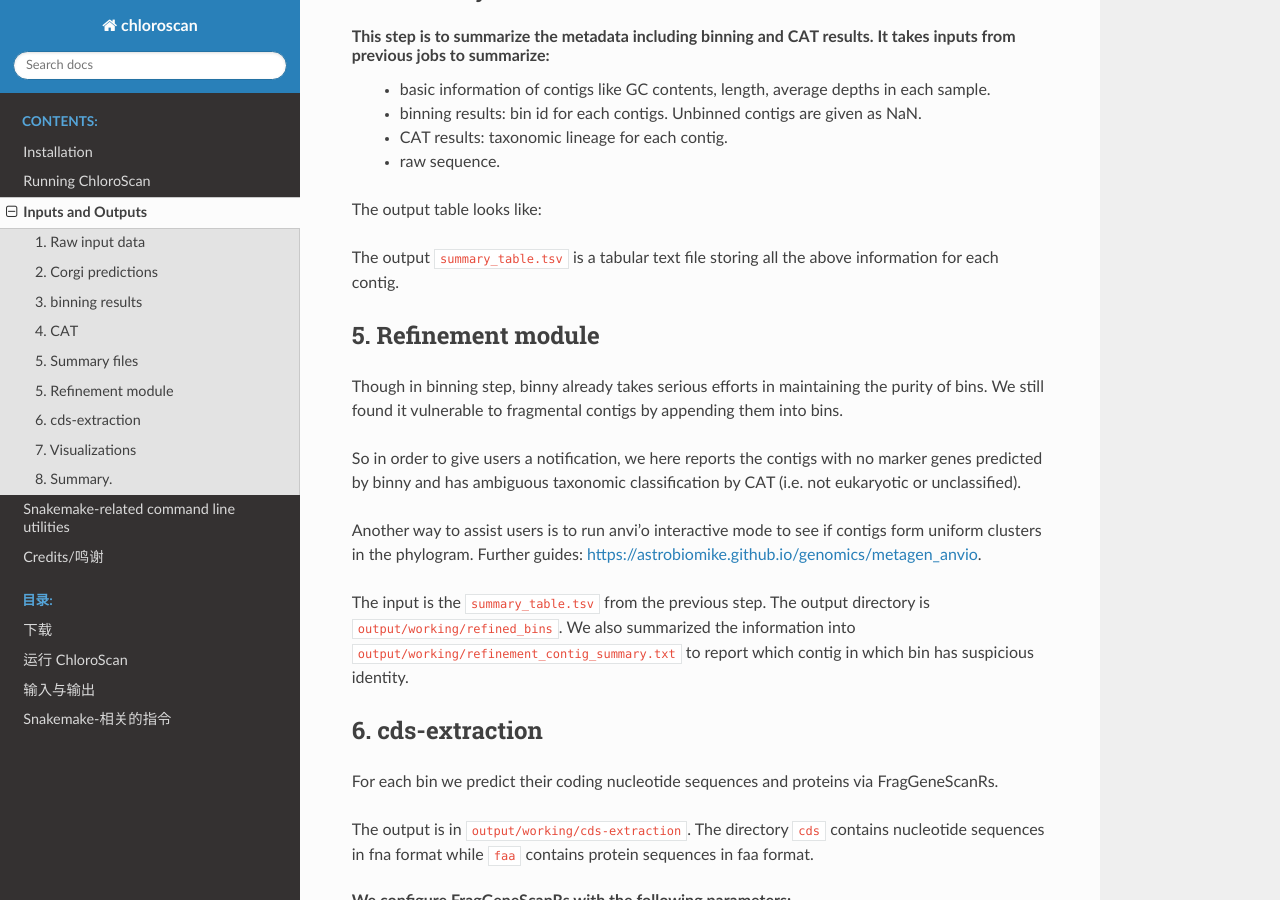
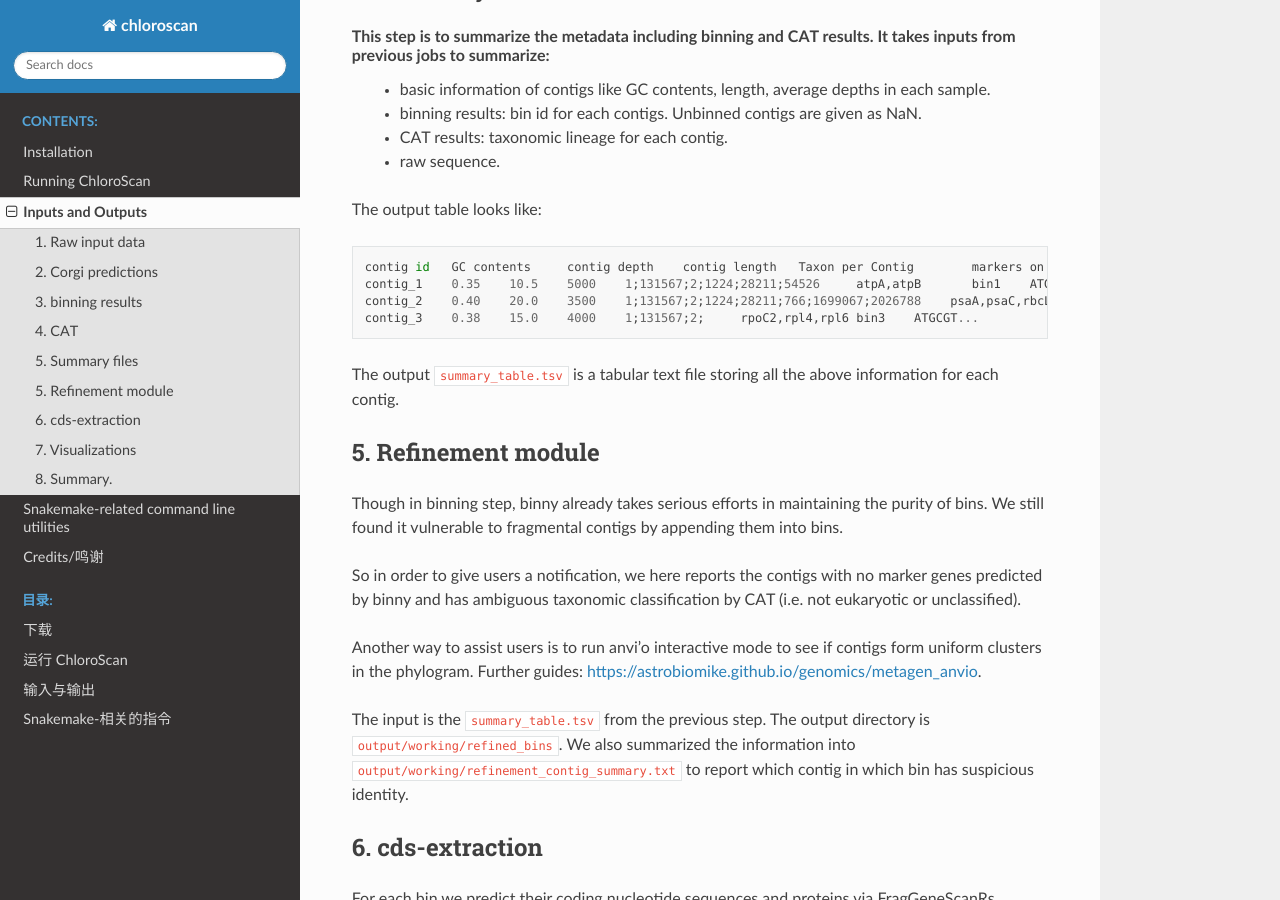
Before and after one commit to Andyargueasae/chloroscan, a Sphinx documentation site: the page built from docs/source/main/inputs_and_outputs.rst, in a window 1280 px wide and 900 px high, scrolled down 4186 px. Built offline with Sphinx 7.4.7 and the Read the Docs theme 3.1.0, drawn with Linux system fonts in a browser that asks for light colours.

Commit message:
update plots

```diff
--- a/docs/source/main/inputs_and_outputs.rst
+++ b/docs/source/main/inputs_and_outputs.rst
@@ -163,6 +163,7 @@
 The output table looks like:
 
 .. code-block::
+
     contig id	GC contents	contig depth	contig length	Taxon per Contig	markers on the contig	Contig2Bin	contig sequence
     contig_1	0.35	10.5	5000	1;131567;2;1224;28211;54526	atpA,atpB	bin1	ATGCGT...
     contig_2	0.40	20.0	3500	1;131567;2;1224;28211;766;1699067;2026788    psaA,psaC,rbcL	bin2	ATGCGT...
@@ -214,7 +215,7 @@
 We also prepared a krona plot for the input metagenome, visualizing community-level taxonomy distirbution, the output is ``Krona.html`` in the specified output directory. It will show CAT-predicted taxonomy for each putative plastid contig.
 
 - Example:
-    .. image:: ../_static/images/Krona.svg
+    .. image:: ../_static/images/krona.svg
 
 8. Summary.
 ============================
--- a/docs/source/main/inputs_and_outputs_CN.rst
+++ b/docs/source/main/inputs_and_outputs_CN.rst
@@ -160,6 +160,7 @@
 本模块的输出表格就像如下的样子：
 
 .. code-block::
+
     contig id	GC contents	contig depth	contig length	Taxon per Contig	markers on the contig	Contig2Bin	contig sequence
     contig_1	0.35	10.5	5000	1;131567;2;1224;28211;54526	atpA,atpB	bin1	ATGCGT...
     contig_2	0.40	20.0	3500	1;131567;2;1224;28211;766;1699067;2026788    psaA,psaC,rbcL	bin2	ATGCGT...
```
